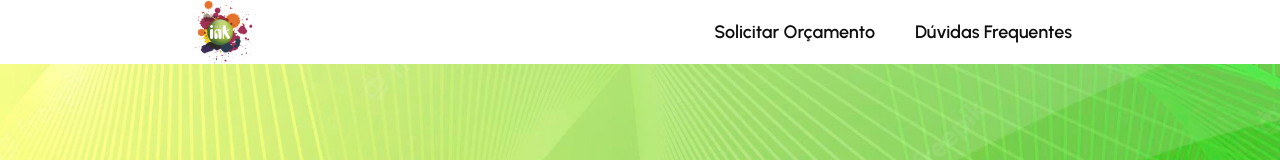
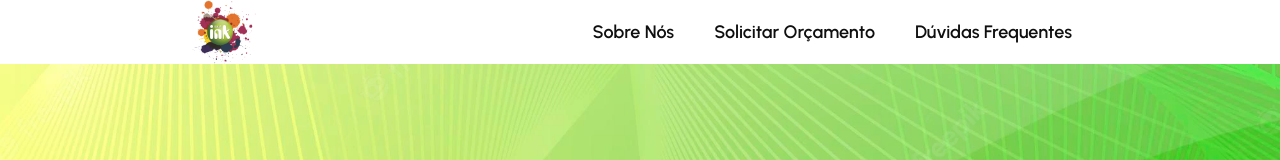
Before and after one commit to diegonacif/totalink-page, a React (Vite) app: page /faq in a window 1280 px wide. Shown: the top 160 px of the page. Built offline with nearby package versions, Linux system fonts and the light colour scheme.

Commit message:
feat: aboutus header button

```diff
--- a/src/components/HeaderNav/HeaderNav.jsx
+++ b/src/components/HeaderNav/HeaderNav.jsx
@@ -4,6 +4,7 @@ import '../../css/App.css';
 export const HeaderNav = () => {
   return (
     <div className="header-nav-container">
+      <Link to="#">Sobre Nós</Link>
       <Link to="/quote">Solicitar Orçamento</Link>
       <Link to="/faq">Dúvidas Frequentes</Link>
     </div>
```
